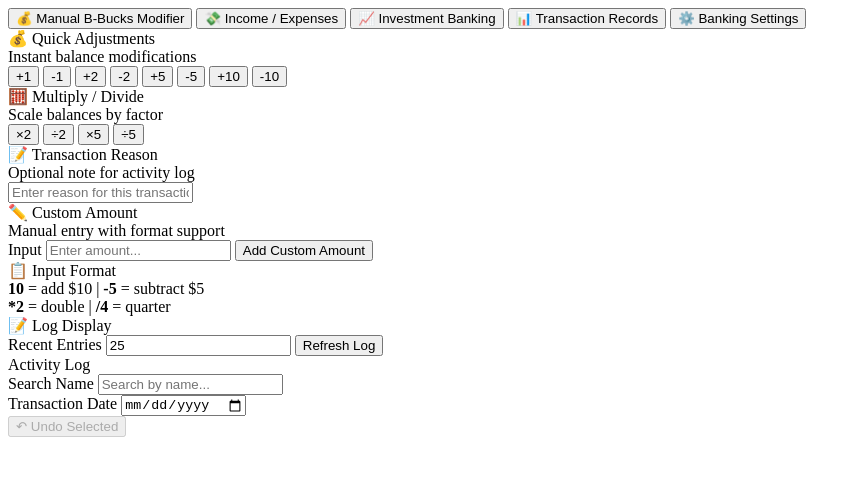
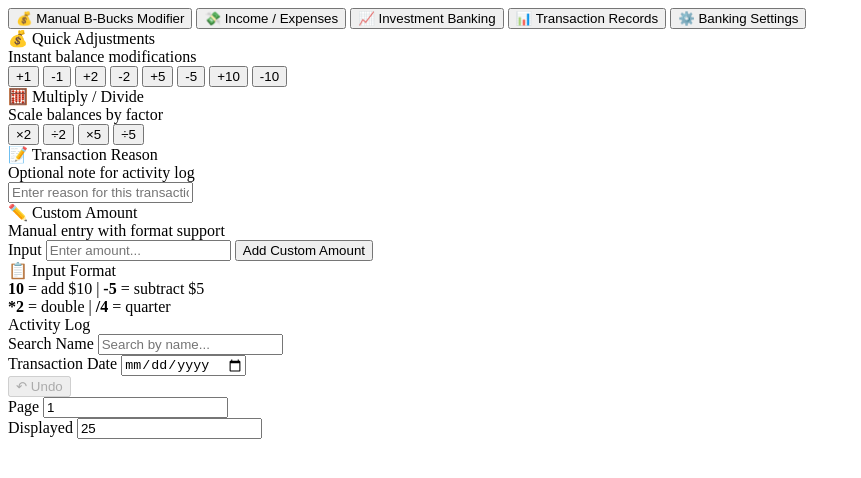
Before and after one commit to enVId-tech/B-Bucks-Economy-Scripts, a website: page src/BalanceManager.html in a window 1280 px wide. Shown: the whole page, without its empty margins (0-861 px from the left). Drawn offline with Linux system fonts and the light colour scheme.

Commit message:
feat(balancemanager.html): apply client side pagination for entries for quicker access and load

```diff
--- a/src/BalanceManager.html
+++ b/src/BalanceManager.html
@@ -95,15 +95,6 @@
                     <b>*2</b> = double | <b>/4</b> = quarter
                 </div>
             </div>
-
-            <!-- CARD 6: History Control -->
-            <div class="card card-margin-top-auto">
-                <div class="card-title">📝 Log Display</div>
-                <label for="logLimit" class="section-label">Recent
-                    Entries</label>
-                <input type="number" id="logLimit" value="25" min="1" class="full-width">
-                <button class="btn btn-add full-width margin-top-6">Refresh Log</button>
-            </div>
         </div>
 
         <!-- Activity Log Panel -->
@@ -127,7 +118,16 @@
             <!-- Undo Action Bar -->
             <div class="log-action-bar">
                 <button class="btn-undo-selected" id="undoSelectedBtn" onclick="undoSelectedTransactions()" disabled>↶
-                    Undo Selected</button>
+                    Undo</button>
+
+                <div class="action-bar-section">
+                    <label class="action-bar-label">Page</label>
+                    <input type="number" id="logPage" value="1" min="1" class="action-bar-input" onchange="applyTransactionFilters()">
+                </div>
+                <div class="action-bar-section">
+                    <label class="action-bar-label">Displayed</label>
+                    <input type="number" id="logLimit" value="25" min="1" class="action-bar-input" onchange="applyTransactionFilters()">
+                </div>
             </div>
 
             <div id="log-container"></div>
@@ -213,6 +213,18 @@
             let htmlContent = '';
 
             transactions.slice().reverse().forEach(transaction => {
+                // Ensure transactions are within page and limit display range
+                if (document.getElementById('logPage') && document.getElementById('logLimit')) {
+                    const page = parseInt(document.getElementById('logPage').value) || 1;
+                    const limit = parseInt(document.getElementById('logLimit').value) || 25;
+                    const startIndex = (page - 1) * limit;
+                    const endIndex = startIndex + limit;
+
+                    if (transactions.indexOf(transaction) < startIndex || transactions.indexOf(transaction) >= endIndex) {
+                        return; // Skip rendering this transaction
+                    }
+                }
+
                 const {
                     id,
                     individual,
```
